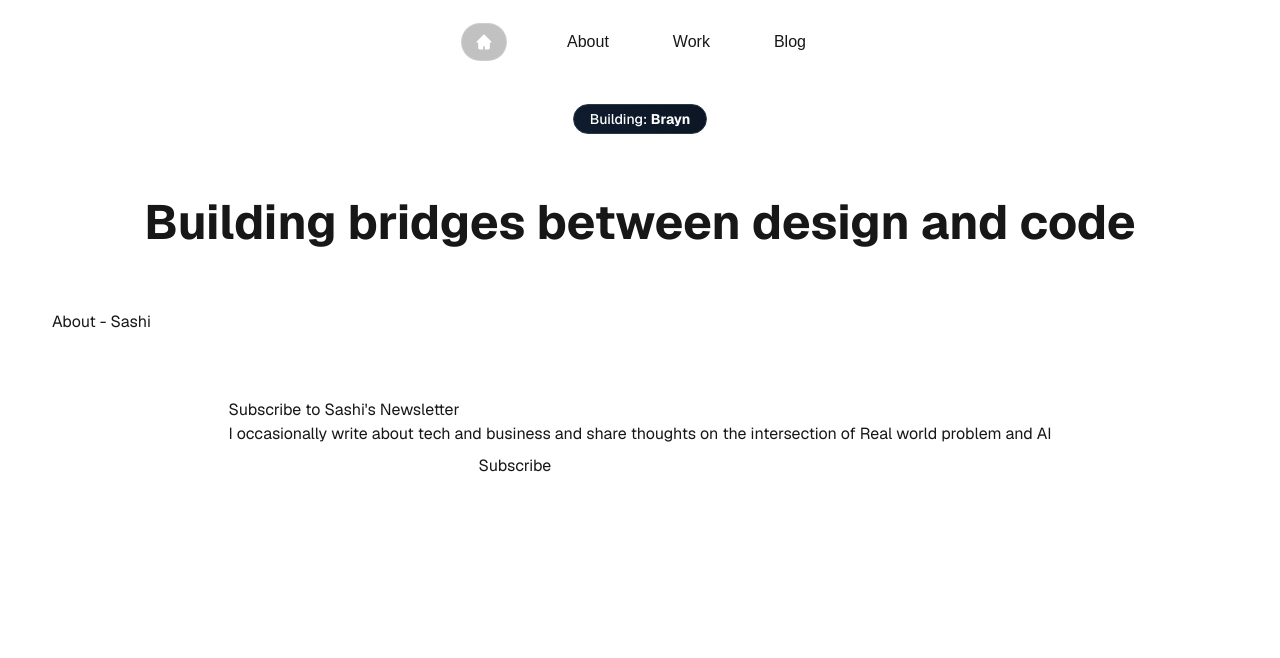
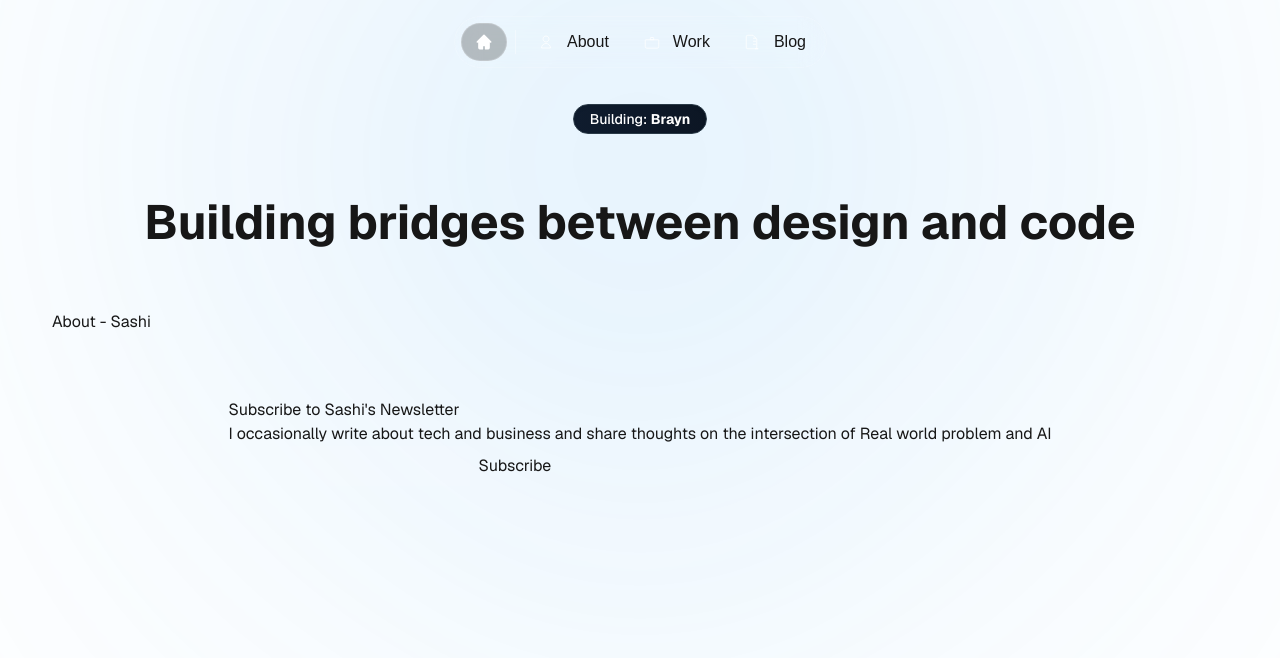
Before and after one commit to sashi-does/portfolio, a Next.js app: page / in a window 1280 px wide. Shown: the top 658 px of the page. Built offline with nearby package versions, Linux system fonts and the light colour scheme.

Commit message:
layout: added gradient-bg

```diff
--- a/src/app/globals.css
+++ b/src/app/globals.css
@@ -1,4 +1,37 @@
 @import "tailwindcss";
+
+.sphere-background {
+  position: fixed;
+  bottom: 0;
+  left: 0;
+  pointer-events: none;
+  overflow: hidden;
+  z-index: -1;
+  display: flex;
+  align-items: flex-start;
+  justify-content: center;
+}
+
+.sphere-gradient {
+  width: 100vmax;
+  height: 100vmax;
+  border-radius: 50%;
+  background: radial-gradient(circle at center, #6366f1, #3b82f6, #0ea5e9, transparent 30%);
+  filter: blur(300px);
+  opacity: 0.6;
+  animation: pulse 8s ease-in-out infinite;
+}
+
+@keyframes pulse {
+  0%, 100% {
+    transform: scale(1);
+  }
+  50% {
+    transform: scale(1.1);
+  }
+}
+
+
 
 @keyframes slant-shine {
   0% {
@@ -8,6 +41,7 @@
     transform: translateX(200%) rotate(15deg);
   }
 }
+
 
 .shine-slant {
   background: linear-gradient(120deg, transparent 0%, white 90%, transparent 10%);
--- a/src/app/layout.tsx
+++ b/src/app/layout.tsx
@@ -25,9 +25,10 @@ export default function RootLayout({
 }>) {
   return (
     <html lang="en">
-      <body
-        className={`${geistSans.variable} ${geistMono.variable} antialiased`}
-      >
+      <body className={`${geistSans.variable} ${geistMono.variable} antialiased`}>
+        <div className="sphere-background">
+          <div className="sphere-gradient"></div>
+        </div>
         <Dockbar />
         {children}
       </body>
```
